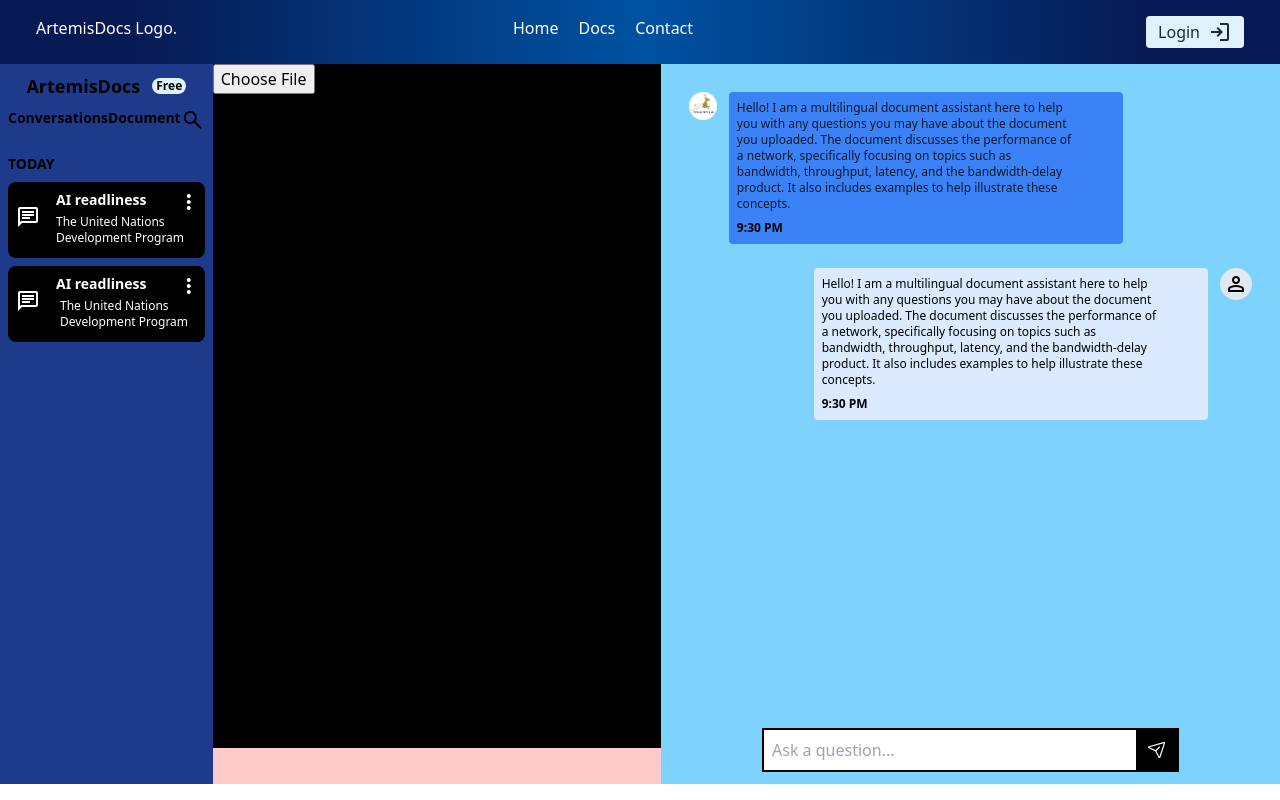
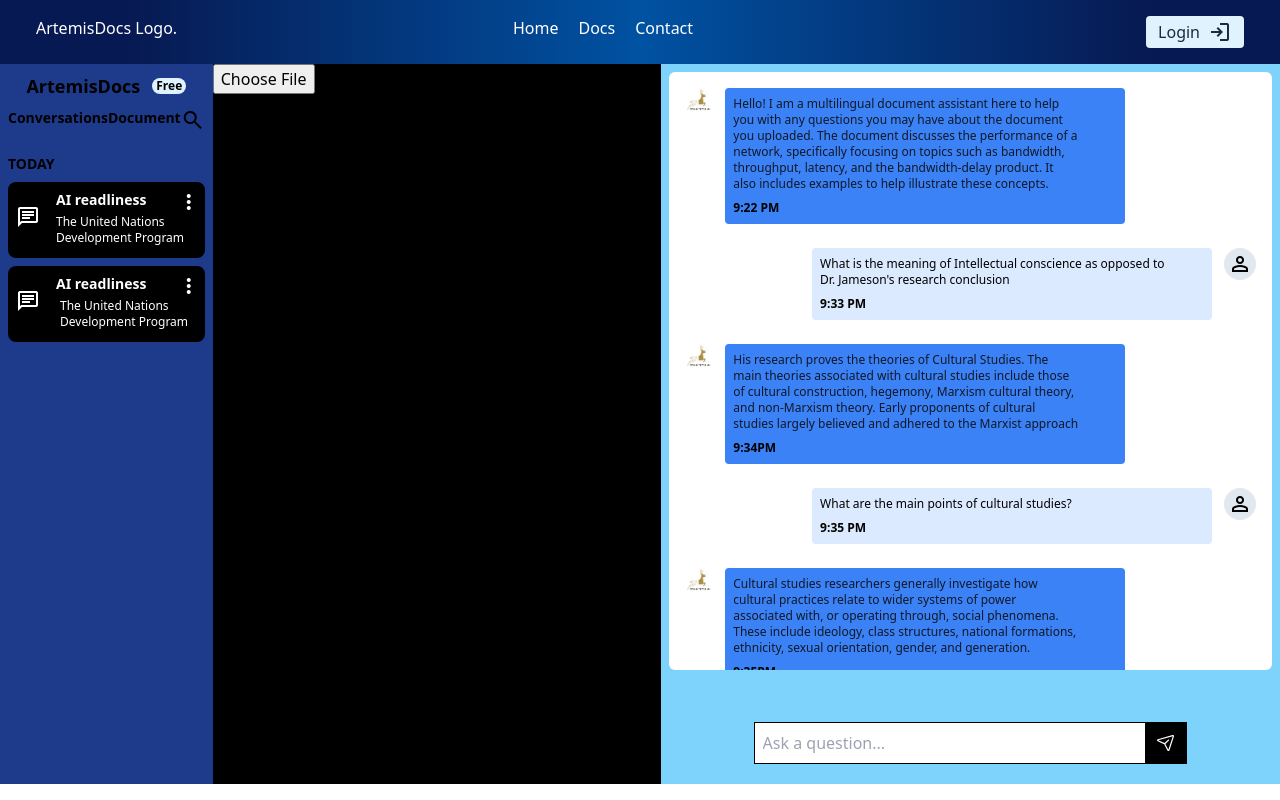
Before and after one commit to The-Artemis-AI/Front_ArtemisDocs, a React (Vite) app: page /conversation in a window 1280 px wide. Built offline with nearby package versions, Linux system fonts and the light colour scheme.

Commit message:
Add:Making changes on conv. page

```diff
--- /dev/null
+++ b/src/components/Question.jsx
@@ -0,0 +1,21 @@
+
+
+function Question(props) {
+  return (
+    <div className="question-message flex  justify-end p-2 rounded gap-3 flex-row w-[100%] my-2 self-end justify-self-start">
+    <div className="content-container bg-blue-100 p-2 rounded w-[70%]">
+      <div className="content text-sm w-[90%] mb-2">
+        <p className="text-xs">
+          {props.question}
+        </p>
+      </div>
+      <div className="time font-bold text-xs">{props.time}</div>
+    </div>
+    <div className="icon bg-slate-200 h-8 w-8 rounded-full p-1">
+      <span className="material-symbols-outlined">person</span>
+    </div>
+  </div>
+  )
+}
+
+export default Question
--- /dev/null
+++ b/src/components/Response.jsx
@@ -0,0 +1,21 @@
+import logo from "../assets/imgs/favicon.png";
+
+function Response(props) {
+  return (
+    <div className="received-message flex  justify-start p-2 rounded gap-3 flex-row w-[100%]">
+    <div className="icon w-[5%]">
+      <img src={logo} className=" w-32 scale-[1] " />
+    </div>
+    <div className="content-container w-[70%] bg-blue-500 p-2 text-gray-900 rounded">
+      <div className="content text-xm w-[90%] mb-2">
+        <p className="text-xs">
+         {props.response}
+        </p>
+      </div>
+      <div className="time font-bold text-xs text-black">{props.time}</div>
+    </div>
+  </div>
+  )
+}
+
+export default Response
--- /dev/null
+++ b/src/components/css/scrollbar.css
@@ -0,0 +1,16 @@
+/* scrollbar.css */
+/* Track */
+.response-container::-webkit-scrollbar {
+    width: 12px;
+  }
+
+  /* Handle */
+  .response-container::-webkit-scrollbar-thumb {
+    background: #4A90E2;
+    border-radius: 10px;
+
+  }
+  .response-container::-webkit-scrollbar-thumb:hover {
+    background: #357ABD;
+    border-radius: 10px;
+  }
--- a/src/pages/ConversationPage.jsx
+++ b/src/pages/ConversationPage.jsx
@@ -2,6 +2,9 @@ import { useState } from "react";
 import DocumentControl from "../components/DocumentControl";
 import logo from "../assets/imgs/favicon.png";
 import send from "../assets/imgs/img_send.svg";
+import "./../components/css/scrollbar.css"
+import Question from "../components/Question";
+import Response from "../components/Response";
 
 const ConversationPage = ({ messages }) => {
   const [message, setMessage] = useState("");
@@ -63,10 +66,10 @@ const ConversationPage = ({ messages }) => {
       <DocumentControl />
 
       <div
-        className="document-container resizable-container min-w-[35%]   resize-x bg-red-200"
+        className="document-container resizable-container min-w-[35%]   resize-x "
         style={{ width: 300 }}
       >
-        <div className="button-wrap bg-black h-[95%] w-full ">
+        <div className="button-wrap bg-black h-[100%] w-full ">
           <input type="file" id="upload" onChange={handleFileUpload} />
           {uploadedDocument && (
             <div
@@ -84,55 +87,47 @@ const ConversationPage = ({ messages }) => {
           )}
         </div>
       </div>
-      <div className="chat-container p-3 flex flex-col justify-between">
-        <div>
-          {responses.map((response, index) => (
-            <div key={index}>{response}</div>
-          ))}
-        </div>
-        <div className="response-container  h-full p-2 overflow-y-scroll">
-          <div className="received-message flex  justify-start p-2 rounded gap-3 flex-row w-[100%]">
-            <div className="icon w-[5%]">
-              <img src={logo} className=" w-32 scale-[1] " />
-            </div>
-            <div className="content-container w-[70%] bg-blue-500 p-2 text-gray-900 rounded">
-              <div className="content text-xm w-[90%] mb-2">
-                <p className="text-xs">
-                  Hello! I am a multilingual document assistant here to help you
-                  with any questions you may have about the document you
-                  uploaded. The document discusses the performance of a network,
-                  specifically focusing on topics such as bandwidth, throughput,
-                  latency, and the bandwidth-delay product. It also includes
-                  examples to help illustrate these concepts.
-                </p>
-              </div>
-              <div className="time font-bold text-xs text-black">9:30 PM</div>
-            </div>
-          </div>
+      <div className="chat-container px-2 rounded  h-[90vh] py-2 flex flex-col gap-3 relative">
 
-          <div className="question-message flex  justify-end p-2 rounded gap-3 flex-row w-[100%] my-2 self-end justify-self-start">
-            <div className="content-container bg-blue-100 p-2 rounded w-[70%]">
-              <div className="content text-sm w-[90%] mb-2">
-                <p className="text-xs">
-                  Hello! I am a multilingual document assistant here to help you
-                  with any questions you may have about the document you
-                  uploaded. The document discusses the performance of a network,
-                  specifically focusing on topics such as bandwidth, throughput,
-                  latency, and the bandwidth-delay product. It also includes
-                  examples to help illustrate these concepts.
-                </p>
-              </div>
-              <div className="time font-bold text-xs">9:30 PM</div>
-            </div>
-            <div className="icon bg-slate-200 h-8 w-8 rounded-full p-1">
-              <span className="material-symbols-outlined">person</span>
-            </div>
-          </div>
+
+        <div className="response-container  h-[85%] bg-white rounded-md   p-2 overflow-y-scroll scrollbar-thumb-blue-500 scrollbar-track-gray-200">
+        <Response
+        response=' Hello! I am a multilingual document assistant here to help you
+        with any questions you may have about the document you
+        uploaded. The document discusses the performance of a network,
+        specifically focusing on topics such as bandwidth, throughput,
+        latency, and the bandwidth-delay product. It also includes
+        examples to help illustrate these concepts.'
+        time="9:22 PM"
+        />
+        <Question
+        question="What is the meaning of Intellectual conscience as opposed to Dr. Jameson's research conclusion"
+        time="9:33 PM"
+        />
+        <Response
+        response="His research proves the theories of Cultural Studies. The main theories associated with cultural studies include those of cultural construction, hegemony, Marxism cultural theory, and non-Marxism theory. Early proponents of cultural studies largely believed and adhered to the Marxist approach"
+        time="9:34PM"
+        />
+
+
+        <Question
+        question="What are the main points of cultural studies?"
+        time="9:35 PM"
+        />
+
+        <Response
+        response="Cultural studies researchers generally investigate how cultural practices relate to wider systems of power associated with, or operating through, social phenomena. These include ideology, class structures, national formations, ethnicity, sexual orientation, gender, and generation."
+        time="9:35PM"
+        />
+
+
+
+
+
           <div className="sent-message"></div>
         </div>
-        <div className="ask-container flex w-full  flex-col self-center">
-          <form className="ask-container flex justify-between bg-red-700 w-[70%] justify-self-center self-center border-2 border-black">
-            {/* <div className="ask-img"> <img src={logo} alt="logo"/></div> */}
+        <div className="ask-container flex w-full  flex-col  justify-self-end self-center  absolute bottom-[20px] rounded overflow-hidden">
+          <form className="ask-container flex justify-between  w-[70%] justify-self-center self-center border-[.5px] border-black">
             <div className="w-full">
               <input
                 className="p-2 w-full outline-none"
```
